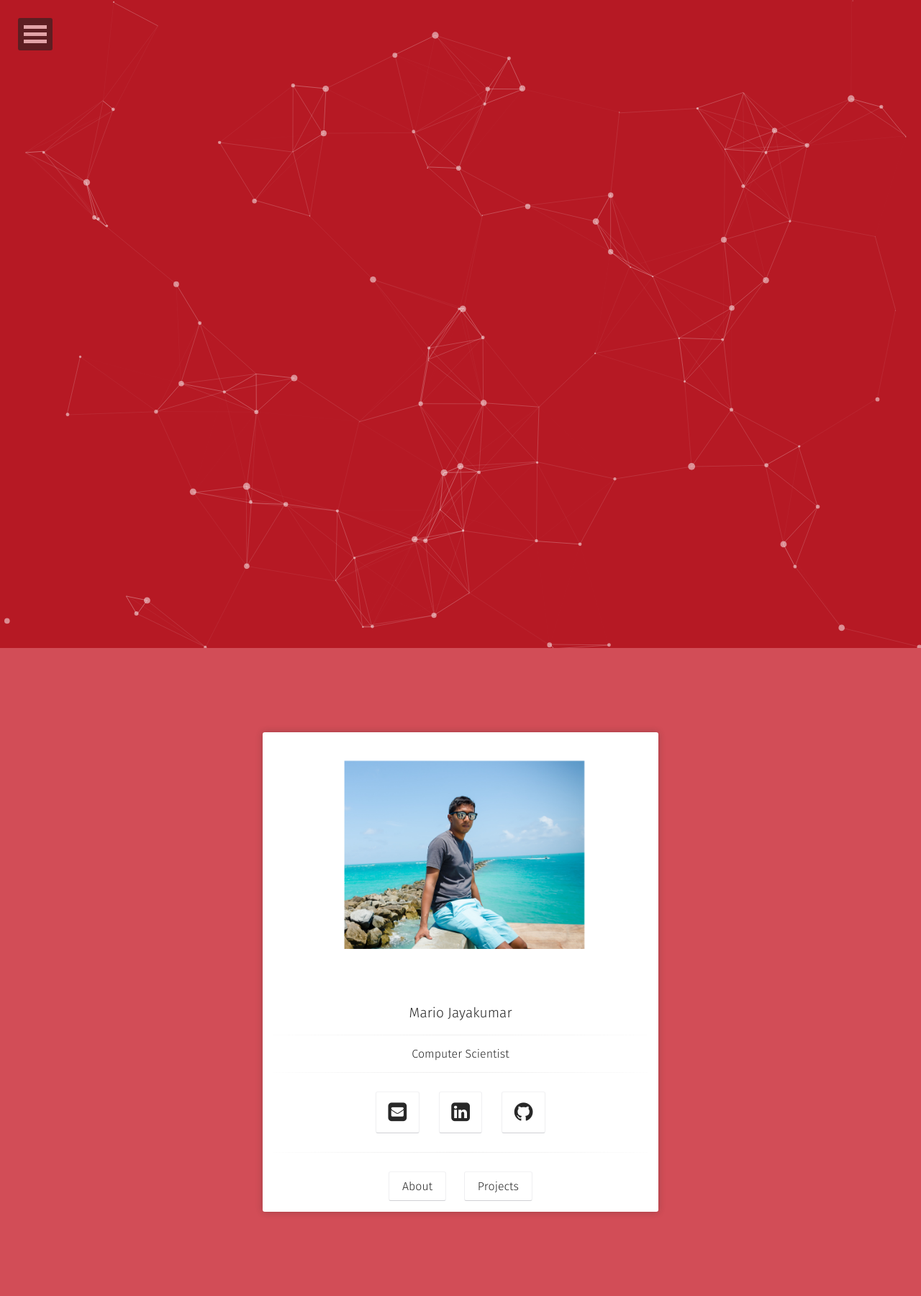
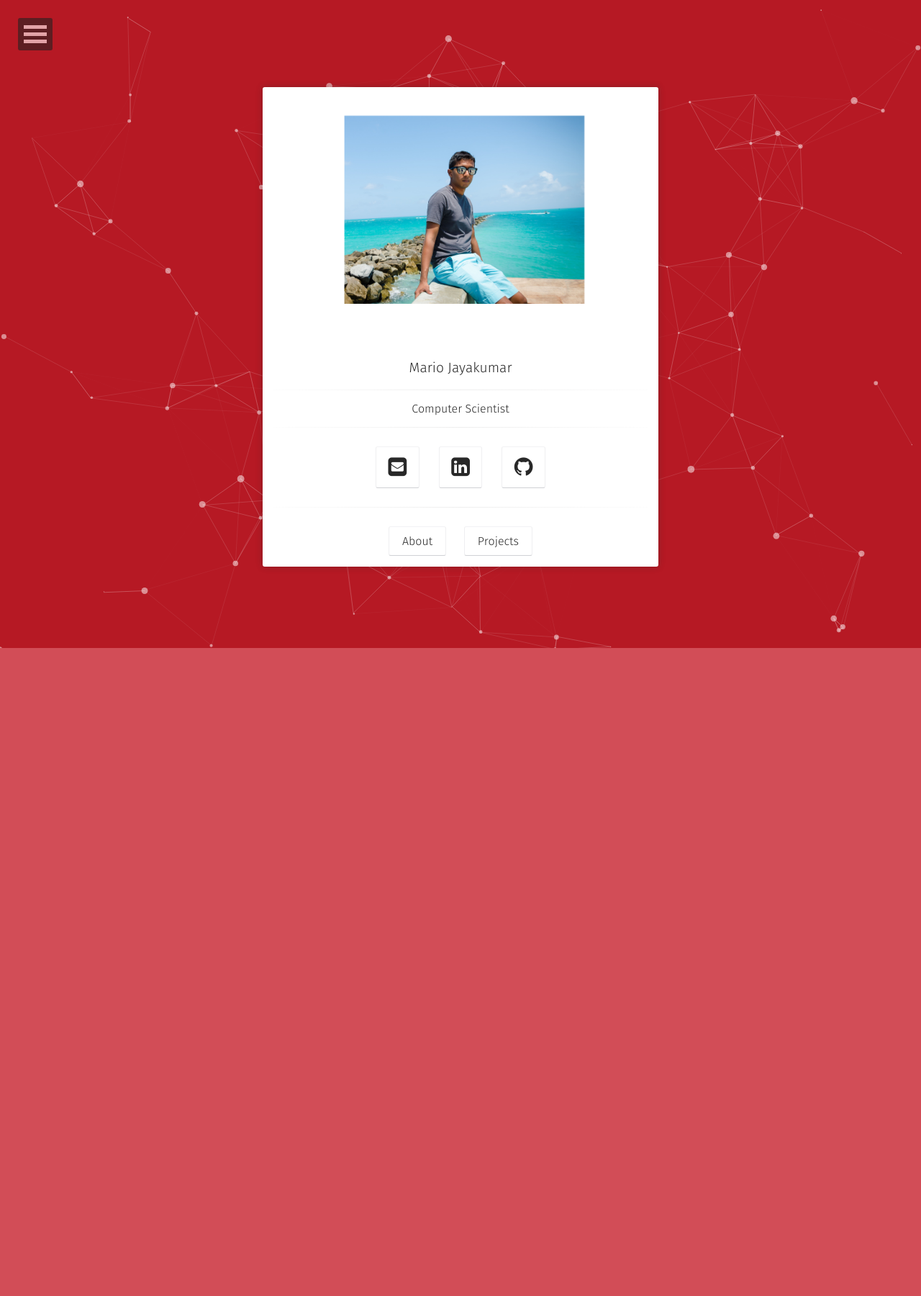
Before and after one commit to MarioJayakumar/MarioJayakumar.github.io, a Jekyll site: the page built from index.html, in a window 1280 px wide. Shown: the whole page at 72% size. Built offline with Jekyll 4.4.1, drawn with Linux system fonts in a browser that asks for light colours; some web fonts are replaced; after the commit the page ends 904 px from its top, so only the background shows below that.

Commit message:
Moving main menu up

```diff
--- a/_sass/site.scss
+++ b/_sass/site.scss
@@ -38,8 +38,9 @@ z-index: 100;
 }
 .header {
 z-index: 100;
+top: 4px;
 	height: 100%;
-	position: relative;
+	position: absolute;
 	width: 100%;
 	min-height: 300px;
 	text-align: left;
```
